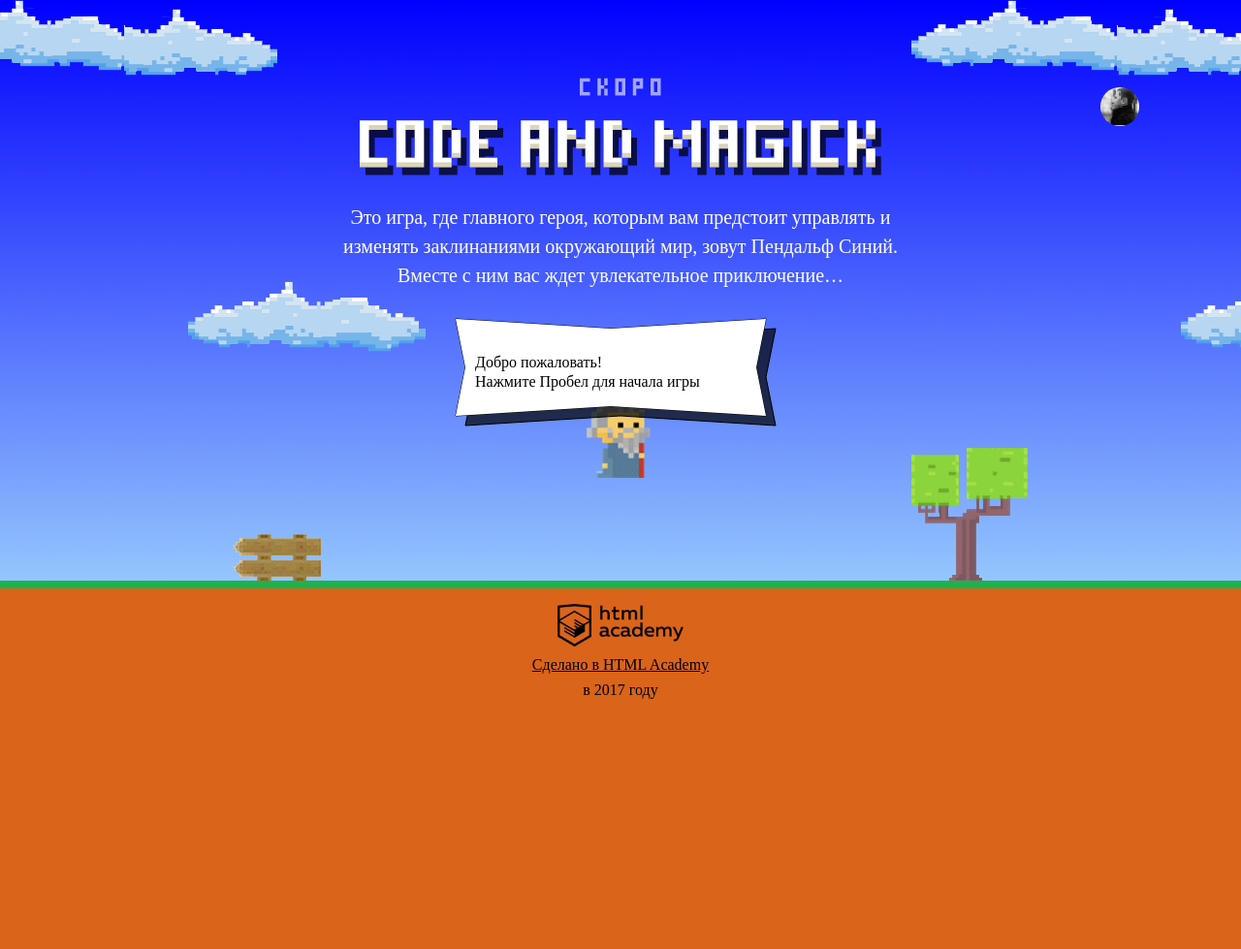
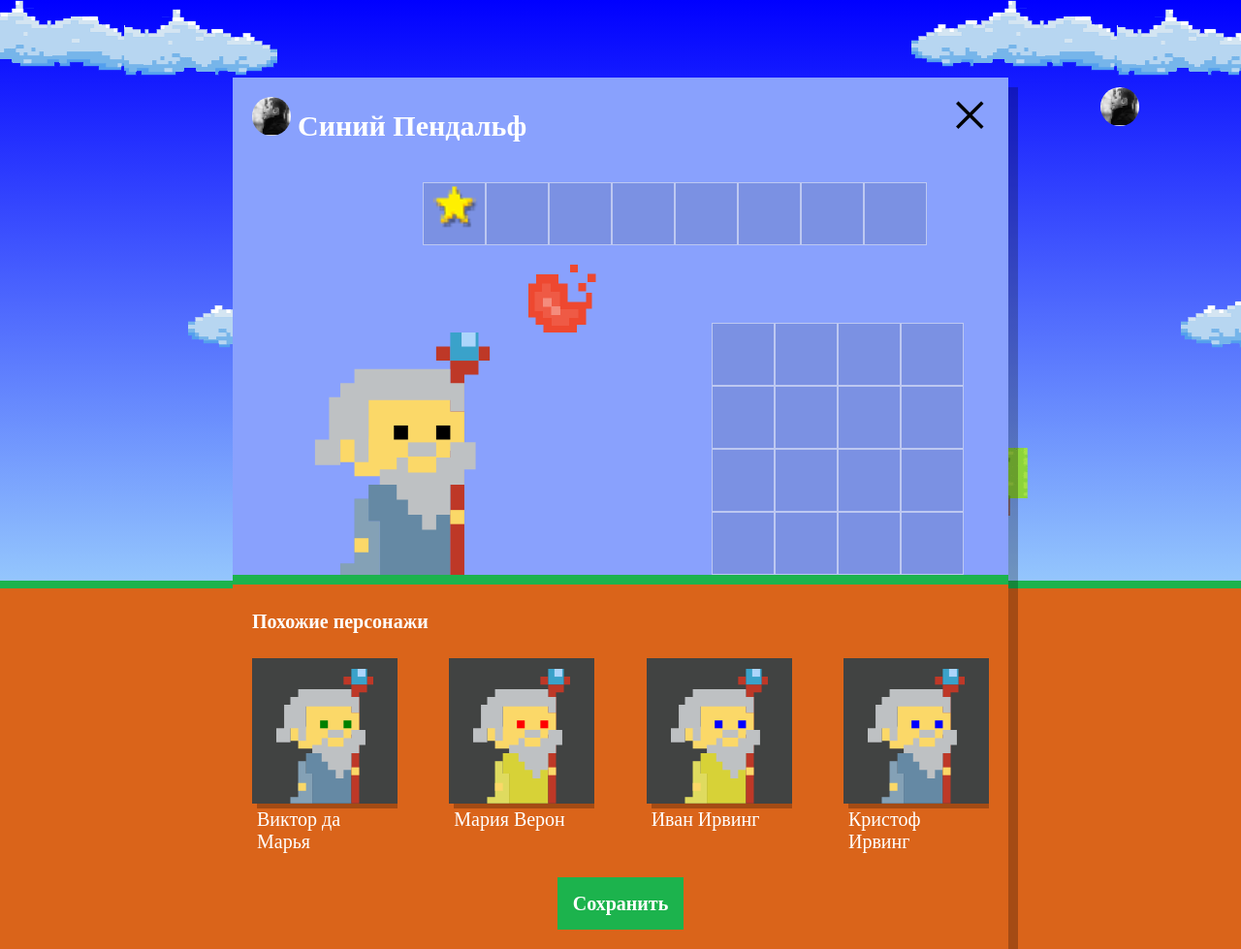
Before and after one commit to AifoCry/1347627-code-and-magick-19, a website: page index.html in a window 1280 px wide. Shown: the whole page at 97% size. Before the commit the page ends 800 px from the top, so only its background shows below. Drawn offline with Linux system fonts and the light colour scheme; a web font is replaced by a local one.

Commit message:
5. Учебный проект: нас орда

```diff
--- a/index.html
+++ b/index.html
@@ -210,7 +210,7 @@
 </script>
 
 <script src="js/stat.js"></script>
-
+<script src="js/setup.js"></script>
 <script src="js/game.js"></script>
 
 </body>
--- /dev/null
+++ b/js/setup.js
@@ -0,0 +1,60 @@
+'use strict';
+
+(function () {
+  var WIZARD_NAMES = ['Иван', 'Хуан Себастьян', 'Мария', 'Кристоф', 'Виктор', 'Юлия', 'Люпита', 'Вашингтон'];
+  var WIZARD_SURNAMES = ['да Марья', 'Верон', 'Мирабелла', 'Вальц', 'Онопко', 'Топольницкая', 'Нионго', 'Ирвинг'];
+  var WIZARD_COAT = ['rgb(101, 137, 164)', 'rgb(241, 43, 107)', 'rgb(146, 100, 161)', 'rgb(56, 159, 117)', 'rgb(215, 210, 55)', 'rgb(0, 0, 0)'];
+  var WIZARD_EYES = ['black', 'red', 'blue', 'yellow', 'green'];
+
+  var userDialog = document.querySelector('.setup');
+  userDialog.classList.remove('hidden'); // Открываем диалог.
+
+  var similarListElement = document.querySelector('.setup-similar-list');
+  var similarWizardTemplate = document.querySelector('#similar-wizard-template')
+  .content
+  .querySelector('.setup-similar-item');
+
+  // функция генерации случайных данных
+
+
+  function randomVar(n) {
+    return Math.floor(Math.random() * n);
+  }
+
+  // Генерим рандомные обьекты и заполняем массив wizards
+  function createWizardsObject() {
+    var wizards = [];
+
+    for (var i = 0; i < 4; i++) {
+      wizards[i] =
+        {
+          name: WIZARD_NAMES[randomVar(8)] + ' ' + WIZARD_SURNAMES[randomVar(8)],
+          coatColor: WIZARD_COAT[randomVar(6)],
+          eyesColor: WIZARD_EYES[randomVar(5)]
+        };
+    }
+    return wizards;
+  }
+
+  // создание DOM-элемента на основе JS-объекта
+  function renderWizard(wizard) {
+    var wizardElement = similarWizardTemplate.cloneNode(true);
+    wizardElement.querySelector('.setup-similar-label').textContent = wizard.name; // имя персонажа name запишите как текст в блок .setup-similar-label;
+    wizardElement.querySelector('.wizard-coat').style.fill = wizard.coatColor; // цвет мантии coatColor задайте как цвет заливки fill в стилях элемента .wizard-coat;
+    wizardElement.querySelector('.wizard-eyes').style.fill = wizard.eyesColor; // цвет глаз eyesColor задайте как цвет заливки fill в стилях элемента .wizard-eyes.
+    return wizardElement;
+  }
+
+  // заполнения блока DOM-элементами
+  function addWizards(wizards) {
+    var fragment = document.createDocumentFragment();
+    for (var i = 0; i < wizards.length; i++) {
+      fragment.appendChild(renderWizard(wizards[i]));
+    }
+    similarListElement.appendChild(fragment);
+  }
+
+  addWizards(createWizardsObject());
+  userDialog.querySelector('.setup-similar').classList.remove('hidden'); // Показываем копии.
+
+})();
```
